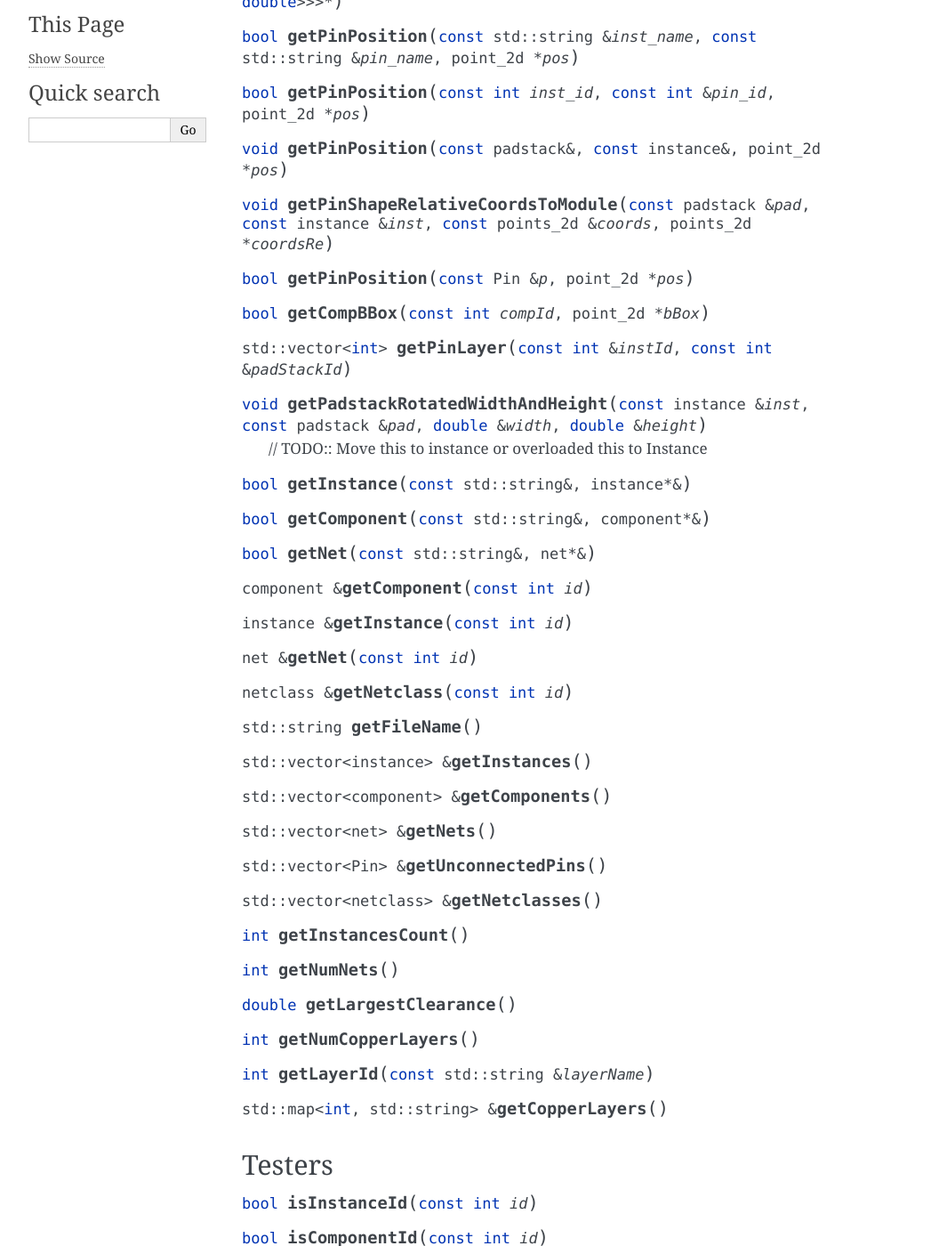
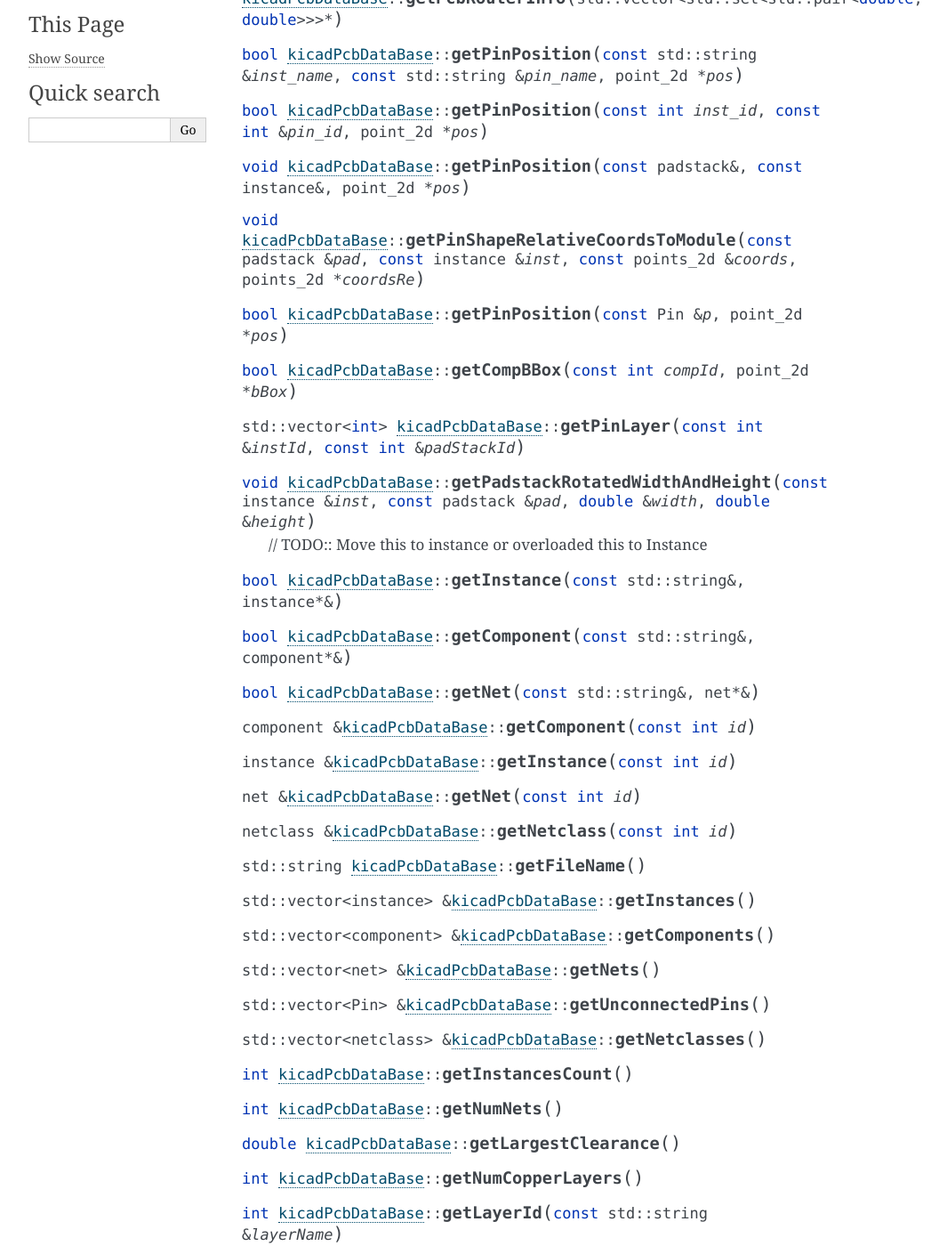
Before and after one commit to The-OpenROAD-Project/PCB-PR-App, a Sphinx documentation site: the page built from docs/source/database.rst, in a window 1280 px wide and 1400 px high, scrolled down 1469 px. Shown: the whole window at 89% size, without its empty margins (148-1213 px from the left). Built offline with Sphinx 7.4.7, drawn with Linux system fonts in a browser that asks for light colours; some of the changed text lies outside the part shown.

Commit message:
skeleton for router; namespaces

```diff
--- a/docs/source/database.rst
+++ b/docs/source/database.rst
@@ -3,15 +3,15 @@ API for PCB Design Database
 
 .. cpp:class:: kicadPcbDataBase
 
-.. cpp:function:: kicadPcbDataBase(std::string fileName)
+.. cpp:function:: kicadPcbDataBase::kicadPcbDataBase(std::string fileName)
 
   The main database class for a design. The fileName parameter should be the filename of a .kicad_pcb file.
 
 
 Initialization
 ^^^^^^^^^^^^^^
-.. cpp:function:: bool buildKicadPcb()
-.. cpp:function:: void removeRoutedSegmentsAndVias()
+.. cpp:function:: bool kicadPcbDataBase::buildKicadPcb()
+.. cpp:function:: void kicadPcbDataBase::removeRoutedSegmentsAndVias()
 
 Removes all routing, in preparation for autorouting.
 
@@ -21,20 +21,20 @@ Print Helpers
 
 These functions print information to stdout to aid in logging, reporting, and debugging.
 
-.. cpp:function:: void printLayer()
-.. cpp:function:: void printNet()
-.. cpp:function:: void printInst()
-.. cpp:function:: void printComp()
-.. cpp:function:: void printNetclass()
-.. cpp:function:: void printPcbRouterInfo()
-.. cpp:function:: void printFile()
-.. cpp:function:: void printSegment()
-.. cpp:function:: void printUnconnectedPins()
-.. cpp:function:: void printKiCad(const std::string folderName = "", const std::string fileNameStamp = "", const std::string fileName = "", const bool verbose = false)
-.. cpp:function:: void printNodes()
-.. cpp:function:: void printLockedInst()
-.. cpp:function:: void printDesignStatistics()
-.. cpp:function:: void printRoutedSegmentsWLAndNumVias()
+.. cpp:function:: void kicadPcbDataBase::printLayer()
+.. cpp:function:: void kicadPcbDataBase::printNet()
+.. cpp:function:: void kicadPcbDataBase::printInst()
+.. cpp:function:: void kicadPcbDataBase::printComp()
+.. cpp:function:: void kicadPcbDataBase::printNetclass()
+.. cpp:function:: void kicadPcbDataBase::printPcbRouterInfo()
+.. cpp:function:: void kicadPcbDataBase::printFile()
+.. cpp:function:: void kicadPcbDataBase::printSegment()
+.. cpp:function:: void kicadPcbDataBase::printUnconnectedPins()
+.. cpp:function:: void kicadPcbDataBase::printKiCad(const std::string folderName = "", const std::string fileNameStamp = "", const std::string fileName = "", const bool verbose = false)
+.. cpp:function:: void kicadPcbDataBase::printNodes()
+.. cpp:function:: void kicadPcbDataBase::printLockedInst()
+.. cpp:function:: void kicadPcbDataBase::printDesignStatistics()
+.. cpp:function:: void kicadPcbDataBase::printRoutedSegmentsWLAndNumVias()
 
 Getters
 ^^^^^^^
@@ -48,64 +48,64 @@ Getters
   Gets the board boundary using the pins locations. Using Edge.Cuts is prefered (:func:`getBoardBoundaryByEdgeCuts`).
 
 
-.. cpp:function:: bool getPcbRouterInfo(std::vector<std::set<std::pair<double, double> > > *)
-.. cpp:function:: bool getPinPosition(const std::string &inst_name, const std::string &pin_name, point_2d *pos)
-.. cpp:function:: bool getPinPosition(const int inst_id, const int &pin_id, point_2d *pos)
-.. cpp:function:: void getPinPosition(const padstack &, const instance &, point_2d *pos)
-.. cpp:function:: void getPinShapeRelativeCoordsToModule(const padstack &pad, const instance &inst, const points_2d &coords, points_2d *coordsRe)
-.. cpp:function:: bool getPinPosition(const Pin &p, point_2d *pos)
-.. cpp:function:: bool getCompBBox(const int compId, point_2d *bBox)
-.. cpp:function:: std::vector<int> getPinLayer(const int &instId, const int &padStackId)
+.. cpp:function:: bool kicadPcbDataBase::getPcbRouterInfo(std::vector<std::set<std::pair<double, double> > > *)
+.. cpp:function:: bool kicadPcbDataBase::getPinPosition(const std::string &inst_name, const std::string &pin_name, point_2d *pos)
+.. cpp:function:: bool kicadPcbDataBase::getPinPosition(const int inst_id, const int &pin_id, point_2d *pos)
+.. cpp:function:: void kicadPcbDataBase::getPinPosition(const padstack &, const instance &, point_2d *pos)
+.. cpp:function:: void kicadPcbDataBase::getPinShapeRelativeCoordsToModule(const padstack &pad, const instance &inst, const points_2d &coords, points_2d *coordsRe)
+.. cpp:function:: bool kicadPcbDataBase::getPinPosition(const Pin &p, point_2d *pos)
+.. cpp:function:: bool kicadPcbDataBase::getCompBBox(const int compId, point_2d *bBox)
+.. cpp:function:: std::vector<int> kicadPcbDataBase::getPinLayer(const int &instId, const int &padStackId)
 
-.. cpp:function:: void getPadstackRotatedWidthAndHeight(const instance &inst, const padstack &pad, double &width, double &height)
+.. cpp:function:: void kicadPcbDataBase::getPadstackRotatedWidthAndHeight(const instance &inst, const padstack &pad, double &width, double &height)
 
   // TODO:: Move this to instance or overloaded this to Instance
 
-.. cpp:function:: bool getInstance(const std::string &, instance *&)
-.. cpp:function:: bool getComponent(const std::string &, component *&)
-.. cpp:function:: bool getNet(const std::string &, net *&)
+.. cpp:function:: bool kicadPcbDataBase::getInstance(const std::string &, instance *&)
+.. cpp:function:: bool kicadPcbDataBase::getComponent(const std::string &, component *&)
+.. cpp:function:: bool kicadPcbDataBase::getNet(const std::string &, net *&)
 
-.. cpp:function:: component &getComponent(const int id)
-.. cpp:function:: instance &getInstance(const int id)
-.. cpp:function:: net &getNet(const int id)
-.. cpp:function:: netclass &getNetclass(const int id)
+.. cpp:function:: component &kicadPcbDataBase::getComponent(const int id)
+.. cpp:function:: instance &kicadPcbDataBase::getInstance(const int id)
+.. cpp:function:: net &kicadPcbDataBase::getNet(const int id)
+.. cpp:function:: netclass &kicadPcbDataBase::getNetclass(const int id)
 
-.. cpp:function:: std::string getFileName()
-.. cpp:function:: std::vector<instance> &getInstances()
-.. cpp:function:: std::vector<component> &getComponents()
-.. cpp:function:: std::vector<net> &getNets()
-.. cpp:function:: std::vector<Pin> &getUnconnectedPins()
-.. cpp:function:: std::vector<netclass> &getNetclasses()
+.. cpp:function:: std::string kicadPcbDataBase::getFileName()
+.. cpp:function:: std::vector<instance> &kicadPcbDataBase::getInstances()
+.. cpp:function:: std::vector<component> &kicadPcbDataBase::getComponents()
+.. cpp:function:: std::vector<net> &kicadPcbDataBase::getNets()
+.. cpp:function:: std::vector<Pin> &kicadPcbDataBase::getUnconnectedPins()
+.. cpp:function:: std::vector<netclass> &kicadPcbDataBase::getNetclasses()
 
-.. cpp:function:: int getInstancesCount()
-.. cpp:function:: int getNumNets()
-.. cpp:function:: double getLargestClearance()
+.. cpp:function:: int kicadPcbDataBase::getInstancesCount()
+.. cpp:function:: int kicadPcbDataBase::getNumNets()
+.. cpp:function:: double kicadPcbDataBase::getLargestClearance()
 
-.. cpp:function:: int getNumCopperLayers()
+.. cpp:function:: int kicadPcbDataBase::getNumCopperLayers()
 
-.. cpp:function:: int getLayerId(const std::string &layerName)
+.. cpp:function:: int kicadPcbDataBase::getLayerId(const std::string &layerName)
 
-.. cpp:function:: std::map<int, std::string> &getCopperLayers()
+.. cpp:function:: std::map<int, std::string> &kicadPcbDataBase::getCopperLayers()
 
 
 
 Testers
 ^^^^^^^
-.. cpp:function:: bool isInstanceId(const int id)
-.. cpp:function:: bool isComponentId(const int id)
-.. cpp:function:: bool isNetId(const int id)
-.. cpp:function:: bool isNetclassId(const int id)
+.. cpp:function:: bool kicadPcbDataBase::isInstanceId(const int id)
+.. cpp:function:: bool kicadPcbDataBase::isComponentId(const int id)
+.. cpp:function:: bool kicadPcbDataBase::isNetId(const int id)
+.. cpp:function:: bool kicadPcbDataBase::isNetclassId(const int id)
 
   // TODO: All layers are copper in the "layer_to_index_map" and "index_to_layer_map"
 
-.. cpp:function:: std::string getLayerName(const int layerId)
-.. cpp:function:: bool isCopperLayer(const int)
-.. cpp:function:: bool isCopperLayer(const std::string &)
+.. cpp:function:: std::string kicadPcbDataBase::getLayerName(const int layerId)
+.. cpp:function:: bool kicadPcbDataBase::isCopperLayer(const int)
+.. cpp:function:: bool kicadPcbDataBase::isCopperLayer(const std::string &)
 
   // TODO: Get design boundary based on rotated pin shape
 
-.. cpp:function:: void testInstAngle()
+.. cpp:function:: void kicadPcbDataBase::testInstAngle()
 
 DRC
 ^^^
-.. cpp:function:: void printClearanceDrc()
+.. cpp:function:: void kicadPcbDataBase::printClearanceDrc()
--- a/docs/source/index.rst
+++ b/docs/source/index.rst
@@ -10,9 +10,9 @@ Welcome to PCB-PR-App's documentation!
    :maxdepth: 2
    :caption: Contents:
 
+   database
    placer
    router
-   database
 
 
 
```
Also changed, not shown: docs/source/placer.rst (+18 -18 lines), docs/source/router.rst (+60 -0 lines).
